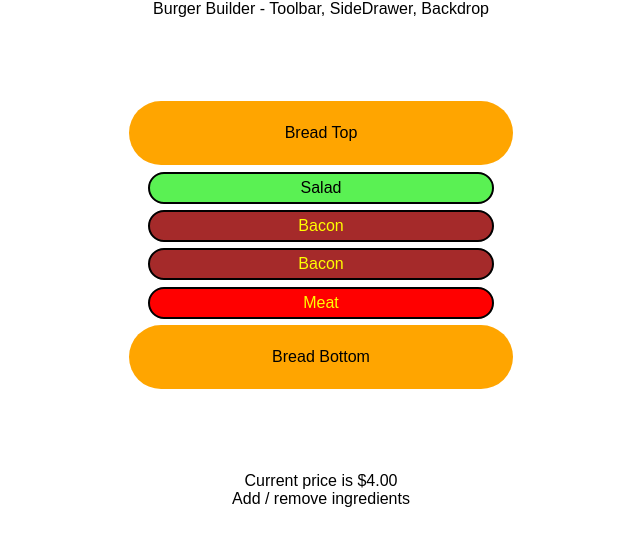
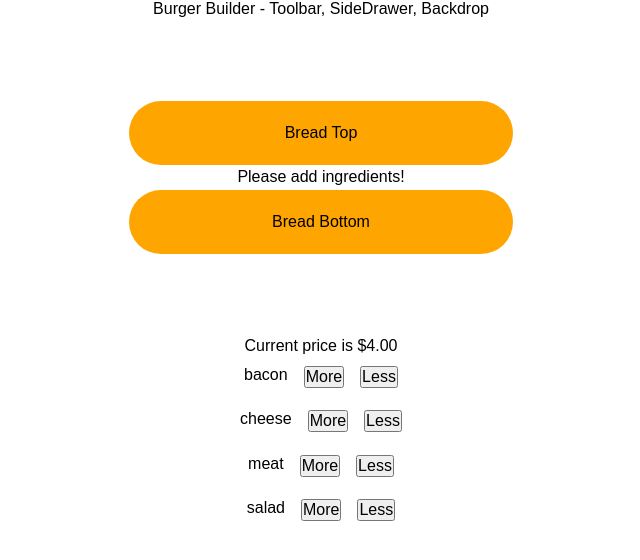
Before and after one commit to Wesssz/burger-builder, a React (Create React App) app: page / in a window 1280 px wide. Shown: the top 560 px of the page, without its empty margins (319-959 px from the left). Built offline with nearby package versions, Linux system fonts and the light colour scheme.

Commit message:
Added add, remove, some styling

```diff
--- a/src/App.js
+++ b/src/App.js
@@ -1,22 +1,40 @@
 import React, { useState } from "react";
 import "./App.css";
 import Burger from "./Molecules/Burger";
+import ChangeContainer from "./Organisms/ChangeContainer";
 
 const App = () => {
-  const [burgerState, setBurgerState] = useState([
-    "salad",
-    "bacon",
-    "bacon",
-    "meat"
-  ]);
+  const [burgerState, setBurgerState] = useState([]);
   const [currentPrice, setCurrentPrice] = useState(4);
+
+  const ingredients = ["bacon", "cheese", "meat", "salad"];
+
+  const addSpread = spread => {
+    const newBurgerState = [...burgerState, spread];
+    setBurgerState(newBurgerState);
+  };
+
+  const removeSpread = spread => {
+    const newBurgerState = [...burgerState];
+    const spreadIndex = burgerState.indexOf(spread);
+    if (spreadIndex !== -1) {
+      newBurgerState.splice(spreadIndex, 1);
+      setBurgerState([...newBurgerState]);
+    }
+  };
 
   return (
     <div className="App">
       <div className="Temp">Burger Builder - Toolbar, SideDrawer, Backdrop</div>
       <Burger burgerState={burgerState} />
-      <div>Current price is ${currentPrice.toFixed(2)}</div>
-      <div className="Temp">Add / remove ingredients</div>
+      <div style={{ width: "100%", justifyContent: "center" }}>
+        Current price is ${currentPrice.toFixed(2)}
+      </div>
+      <ChangeContainer
+        addSpread={addSpread}
+        removeSpread={removeSpread}
+        ingredients={ingredients}
+      />
     </div>
   );
 };
--- /dev/null
+++ b/src/Atoms/Button.js
@@ -0,0 +1,12 @@
+import React from "react";
+import style from "./Button.module.css";
+
+const Button = props => {
+  return (
+    <button onClick={props.onClick} className={style.Button}>
+      {props.button}
+    </button>
+  );
+};
+
+export default Button;
--- /dev/null
+++ b/src/Atoms/Button.module.css
@@ -0,0 +1,3 @@
+.Button {
+  margin: 0em 0.5em;
+}
--- /dev/null
+++ b/src/Atoms/Spread.js
@@ -0,0 +1,8 @@
+import React from "react";
+import style from "./Spread.module.css";
+
+const Spread = ({ spread }) => {
+  return <div className={style.Spread}>{spread}</div>;
+};
+
+export default Spread;
--- /dev/null
+++ b/src/Atoms/Spread.module.css
@@ -0,0 +1,3 @@
+.Spread {
+  margin: 0em 0.5em;
+}
--- a/src/Molecules/Burger.js
+++ b/src/Molecules/Burger.js
@@ -7,21 +7,27 @@ import Cheese from "../Atoms/Cheese";
 import Meat from "../Atoms/Meat";
 import BreadBottom from "../Atoms/BreadBottom";
 
-const Burger = props => {
-  const currentBurger = props.burgerState.map(item => {
+const Burger = ({ burgerState }) => {
+  let currentBurger;
+
+  if (burgerState.length === 0) {
+    currentBurger = <div>Please add ingredients!</div>;
+  } else {
+    currentBurger = burgerState.map((item, index) => {
       switch (item) {
         case "salad":
-        return <Salad />;
+          return <Salad key={index} />;
         case "bacon":
-        return <Bacon />;
+          return <Bacon key={index} />;
         case "cheese":
-        return <Cheese />;
+          return <Cheese key={index} />;
         case "meat":
-        return <Meat />;
+          return <Meat key={index} />;
         default:
           return null;
       }
     });
+  }
 
   return (
     <div className={style.Burger}>
--- /dev/null
+++ b/src/Molecules/ChangeIngredients.js
@@ -0,0 +1,16 @@
+import React from "react";
+import style from "./ChangeIngredients.module.css";
+import Button from "../Atoms/Button";
+import Spread from "../Atoms/Spread";
+
+const ChangeIngredients = ({ addSpread, removeSpread, spread }) => {
+  return (
+    <div className={style.ChangeIngredients}>
+      <Spread spread={spread} />
+      <Button onClick={() => addSpread(spread)} button="More" />
+      <Button onClick={() => removeSpread(spread)} button="Less" />
+    </div>
+  );
+};
+
+export default ChangeIngredients;
--- /dev/null
+++ b/src/Molecules/ChangeIngredients.module.css
@@ -0,0 +1,5 @@
+.ChangeIngredients {
+  width: 100%;
+  justify-content: center;
+  margin: 0.7em 0em;
+}
--- /dev/null
+++ b/src/Organisms/ChangeContainer.js
@@ -0,0 +1,23 @@
+import React from "react";
+import ChangeIngredients from "../Molecules/ChangeIngredients";
+
+const ChangeContainer = ({ addSpread, removeSpread, ingredients }) => {
+  const buttonsToShow = ingredients.map((item, index) => {
+    return (
+      <ChangeIngredients
+        addSpread={addSpread}
+        removeSpread={removeSpread}
+        spread={item}
+        key={index}
+      />
+    );
+  });
+  return (
+    <div>
+      {buttonsToShow}
+      {/* useContext? */}
+    </div>
+  );
+};
+
+export default ChangeContainer;
```
Lines whose indentation alone changed are shown as unchanged.
